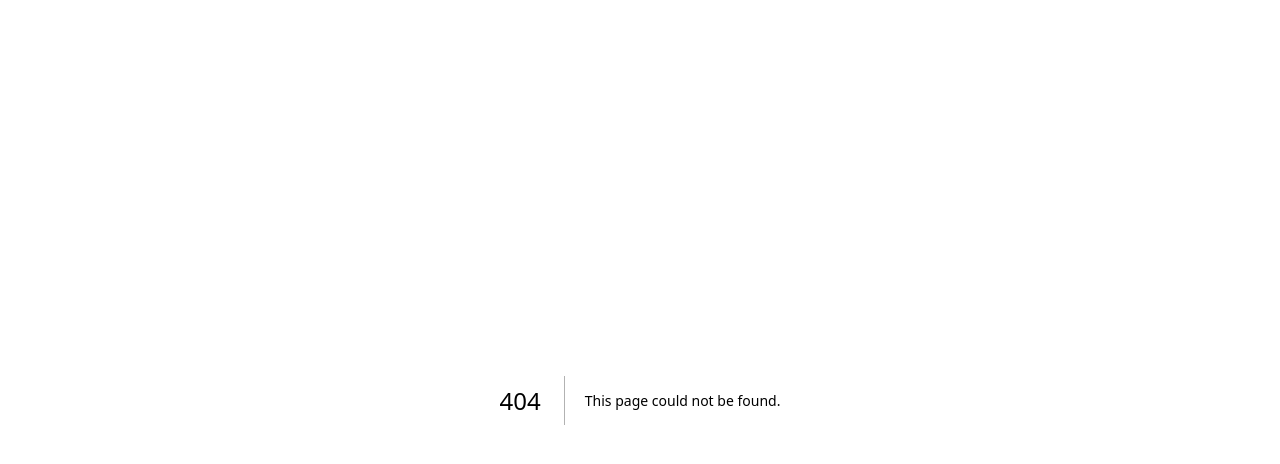
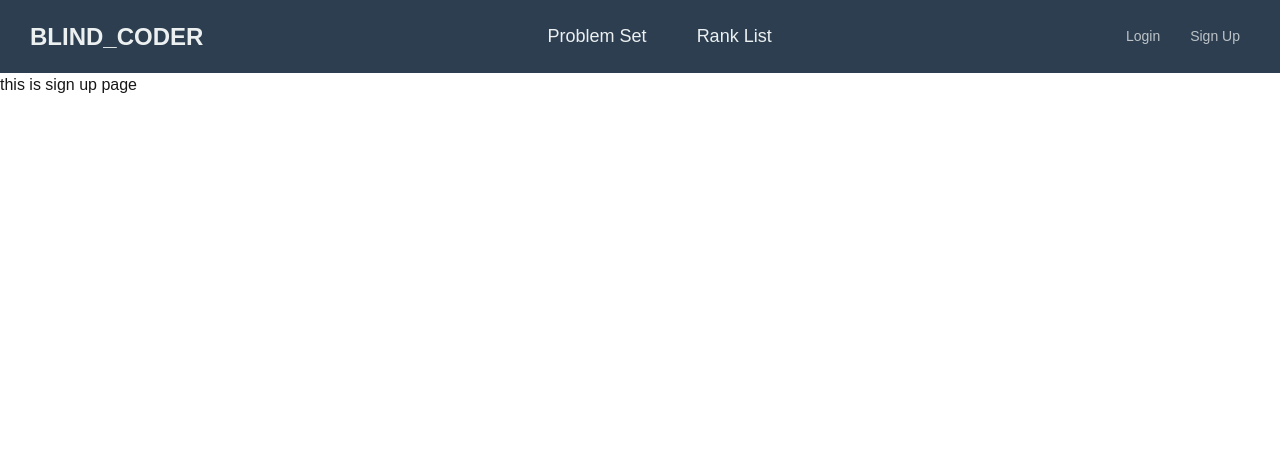
Before and after one commit to CodyKat/BlindCoder, a Next.js app: page /signUp in a window 1280 px wide. Before the commit this address had no page. Shown: the top 464 px of the page. Built offline with nearby package versions, Linux system fonts and the light colour scheme.

Commit message:
add pages, navbar

```diff
--- a/app/globals.css
+++ b/app/globals.css
@@ -25,3 +25,59 @@ body {
     text-wrap: balance;
   }
 }
+/* 네비게이션 스타일 */
+.navbar-container {
+  display: flex;
+  justify-content: space-between;
+  align-items: center;
+  padding: 15px 30px;
+  background-color: #2c3e50; /* 네비게이션 바 배경색 */
+  color: white;
+}
+
+.navbar-logo .logo {
+  font-size: 24px;
+  font-weight: 700;
+  color: #ecf0f1; /* 로고 색상 */
+}
+
+.navbar-links {
+  display: flex;
+  gap: 20px;
+}
+
+.navbar-links .nav-link {
+  font-size: 18px;
+  font-weight: 500;
+  color: #ecf0f1; /* 기본 링크 색상 */
+  text-decoration: none;
+  padding: 8px 15px;
+  border-radius: 5px;
+  transition: background-color 0.3s ease;
+}
+
+.navbar-links .nav-link:hover {
+  background-color: #34495e; /* 호버 시 배경색 */
+  color: #ecf0f1;
+}
+
+/* 로그인, 회원가입 스타일 */
+.auth-links {
+  display: flex;
+  gap: 10px;
+}
+
+.auth-link {
+  font-size: 14px; /* 로그인, 회원가입 링크는 작게 */
+  font-weight: 400;
+  color: #bdc3c7; /* 회색 톤으로 구분 */
+  text-decoration: none;
+  padding: 5px 10px;
+  border-radius: 5px;
+  transition: background-color 0.3s ease;
+}
+
+.auth-link:hover {
+  background-color: #34495e; /* 호버 시 배경색 */
+  color: white;
+}
--- a/app/layout.tsx
+++ b/app/layout.tsx
@@ -1,6 +1,7 @@
 import type { Metadata } from "next";
 import localFont from "next/font/local";
 import "./globals.css";
+import Link from "next/link";
 
 const geistSans = localFont({
   src: "./fonts/GeistVF.woff",
@@ -14,8 +15,8 @@ const geistMono = localFont({
 });
 
 export const metadata: Metadata = {
-  title: "Create Next App",
-  description: "Generated by create next app",
+  title: "BlindCoder",
+  description: "Coding with Blind. (no see no code)",
 };
 
 export default function RootLayout({
@@ -28,8 +29,27 @@ export default function RootLayout({
       <body
         className={`${geistSans.variable} ${geistMono.variable} antialiased`}
       >
+        <Navbar/>
         {children}
       </body>
     </html>
   );
 }
+
+function Navbar() {
+  return (
+    <nav className="navbar-container">
+      <div className="navbar-logo">
+        <Link href="/" className="logo">BLIND_CODER</Link>
+      </div>
+      <div className="navbar-links">
+        <Link href="/problemSet" className="nav-link">Problem Set</Link>
+        <Link href="/rankList" className="nav-link">Rank List</Link>
+      </div>
+      <div className="auth-links">
+        <Link href="/login" className="auth-link">Login</Link>
+        <Link href="/signUp" className="auth-link">Sign Up</Link>
+      </div>
+    </nav>
+  );
+}
--- /dev/null
+++ b/app/login/page.tsx
@@ -0,0 +1,8 @@
+export default function signIn()
+{
+    return (
+        <div>
+            <p>this is log in page</p>
+        </div>
+    )
+}
--- a/app/page.tsx
+++ b/app/page.tsx
@@ -1,101 +1,11 @@
-import Image from "next/image";
-
 export default function Home() {
   return (
-    <div className="grid grid-rows-[20px_1fr_20px] items-center justify-items-center min-h-screen p-8 pb-20 gap-16 sm:p-20 font-[family-name:var(--font-geist-sans)]">
-      <main className="flex flex-col gap-8 row-start-2 items-center sm:items-start">
-        <Image
-          className="dark:invert"
-          src="https://nextjs.org/icons/next.svg"
-          alt="Next.js logo"
-          width={180}
-          height={38}
-          priority
-        />
-        <ol className="list-inside list-decimal text-sm text-center sm:text-left font-[family-name:var(--font-geist-mono)]">
-          <li className="mb-2">
-            Get started by editing{" "}
-            <code className="bg-black/[.05] dark:bg-white/[.06] px-1 py-0.5 rounded font-semibold">
-              app/page.tsx
-            </code>
-            .
-          </li>
-          <li>Save and see your changes instantly.</li>
-        </ol>
-
-        <div className="flex gap-4 items-center flex-col sm:flex-row">
-          <a
-            className="rounded-full border border-solid border-transparent transition-colors flex items-center justify-center bg-foreground text-background gap-2 hover:bg-[#383838] dark:hover:bg-[#ccc] text-sm sm:text-base h-10 sm:h-12 px-4 sm:px-5"
-            href="https://vercel.com/new?utm_source=create-next-app&utm_medium=appdir-template-tw&utm_campaign=create-next-app"
-            target="_blank"
-            rel="noopener noreferrer"
-          >
-            <Image
-              className="dark:invert"
-              src="https://nextjs.org/icons/vercel.svg"
-              alt="Vercel logomark"
-              width={20}
-              height={20}
-            />
-            Deploy now
-          </a>
-          <a
-            className="rounded-full border border-solid border-black/[.08] dark:border-white/[.145] transition-colors flex items-center justify-center hover:bg-[#f2f2f2] dark:hover:bg-[#1a1a1a] hover:border-transparent text-sm sm:text-base h-10 sm:h-12 px-4 sm:px-5 sm:min-w-44"
-            href="https://nextjs.org/docs?utm_source=create-next-app&utm_medium=appdir-template-tw&utm_campaign=create-next-app"
-            target="_blank"
-            rel="noopener noreferrer"
-          >
-            Read our docs
-          </a>
-        </div>
-      </main>
-      <footer className="row-start-3 flex gap-6 flex-wrap items-center justify-center">
-        <a
-          className="flex items-center gap-2 hover:underline hover:underline-offset-4"
-          href="https://nextjs.org/learn?utm_source=create-next-app&utm_medium=appdir-template-tw&utm_campaign=create-next-app"
-          target="_blank"
-          rel="noopener noreferrer"
-        >
-          <Image
-            aria-hidden
-            src="https://nextjs.org/icons/file.svg"
-            alt="File icon"
-            width={16}
-            height={16}
-          />
-          Learn
-        </a>
-        <a
-          className="flex items-center gap-2 hover:underline hover:underline-offset-4"
-          href="https://vercel.com/templates?framework=next.js&utm_source=create-next-app&utm_medium=appdir-template-tw&utm_campaign=create-next-app"
-          target="_blank"
-          rel="noopener noreferrer"
-        >
-          <Image
-            aria-hidden
-            src="https://nextjs.org/icons/window.svg"
-            alt="Window icon"
-            width={16}
-            height={16}
-          />
-          Examples
-        </a>
-        <a
-          className="flex items-center gap-2 hover:underline hover:underline-offset-4"
-          href="https://nextjs.org?utm_source=create-next-app&utm_medium=appdir-template-tw&utm_campaign=create-next-app"
-          target="_blank"
-          rel="noopener noreferrer"
-        >
-          <Image
-            aria-hidden
-            src="https://nextjs.org/icons/globe.svg"
-            alt="Globe icon"
-            width={16}
-            height={16}
-          />
-          Go to nextjs.org →
-        </a>
-      </footer>
-    </div>
+    <main>
+      <div>
+        <p>
+          HOME PAGE!!!!
+        </p>
+      </div>
+    </main>
   );
 }
--- /dev/null
+++ b/app/problemSet/page.tsx
@@ -0,0 +1,7 @@
+export default function problemSet() {
+    return (
+        <div>
+            <p>this is problemSet</p>
+        </div>
+    )
+}
--- /dev/null
+++ b/app/rankList/page.tsx
@@ -0,0 +1,7 @@
+export default function rankList() {
+    return (
+        <div>
+            <p>this is rankList</p>
+        </div>
+    )
+}
--- /dev/null
+++ b/app/signUp/page.tsx
@@ -0,0 +1,8 @@
+export default function signUp()
+{
+    return (
+        <div>
+            <p>this is sign up page</p>
+        </div>
+    )
+}
```
